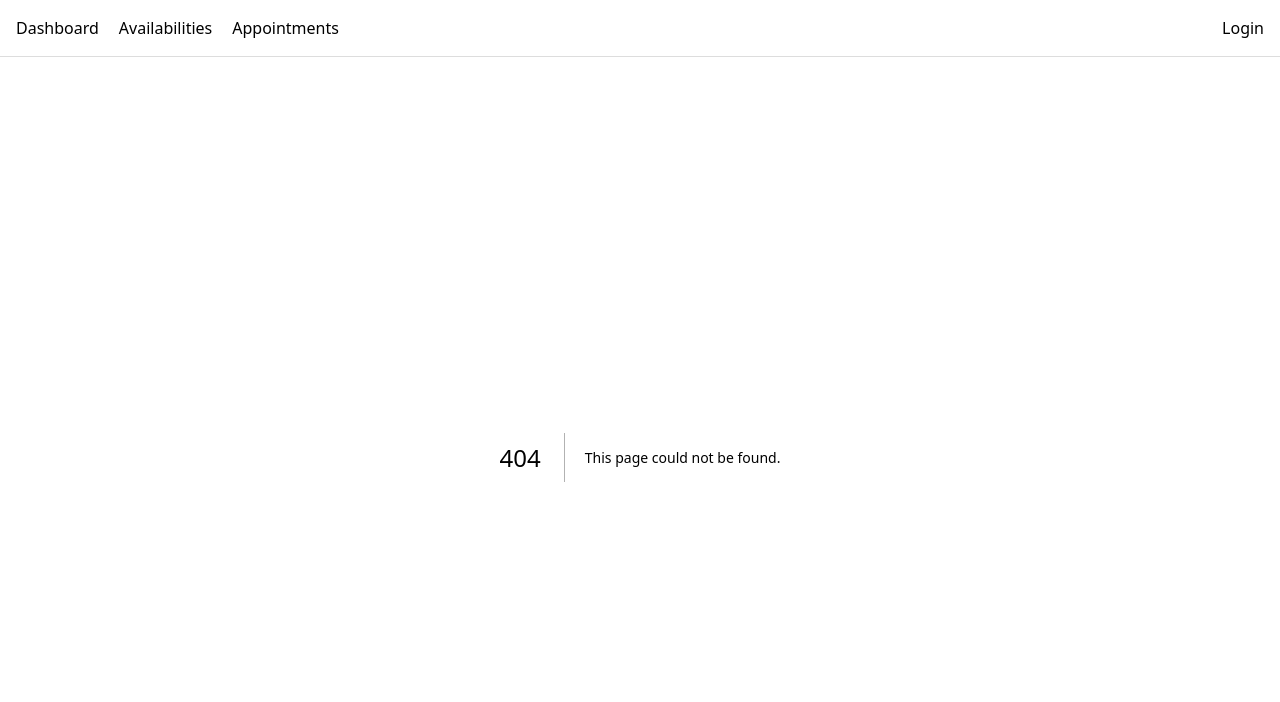
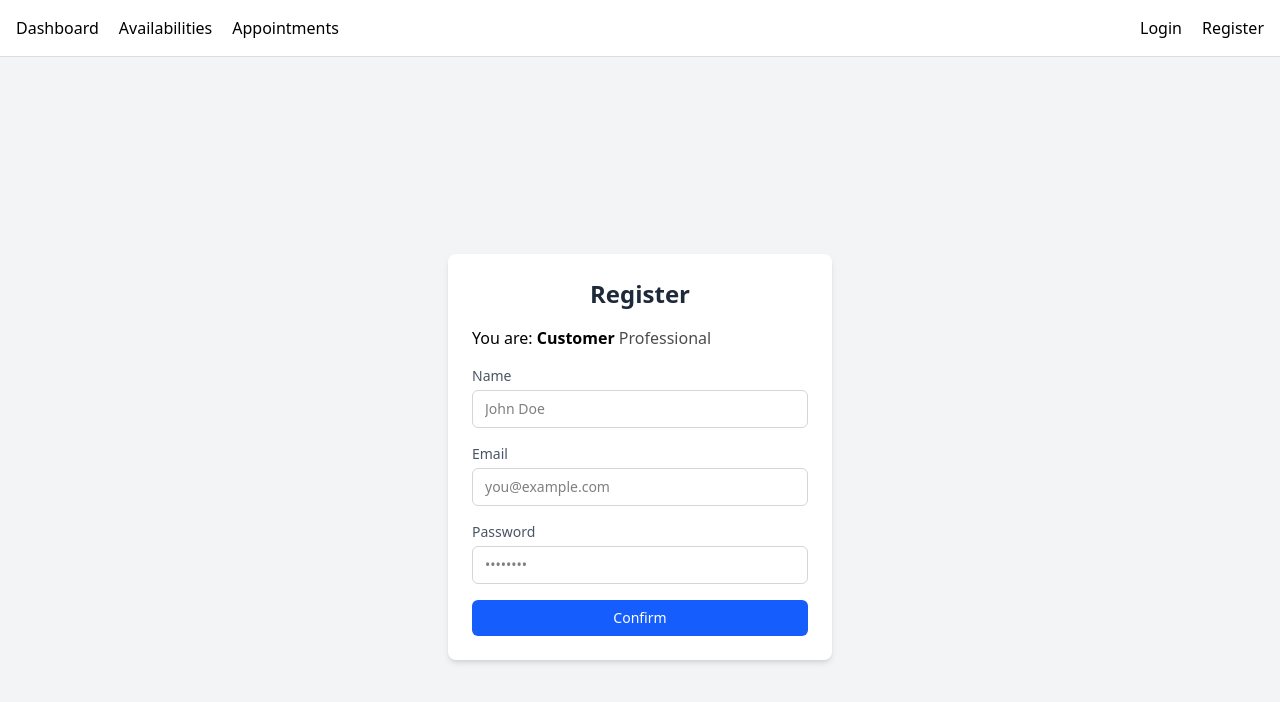
Before and after one commit to lucasamsellem/bookeasy, a Next.js app in the folder frontend/: page /register in a window 1280 px wide. Before the commit this address had no page. Shown: the top 702 px of the page. Built offline with nearby package versions, Linux system fonts and the light colour scheme; no server answers.

Commit message:
feat(front and back): created register form in front and updated user Schema

```diff
--- /dev/null
+++ b/frontend/app/register/page.tsx
@@ -0,0 +1,9 @@
+import RegisterForm from '@/components/RegisterForm';
+
+export default function RegisterPage() {
+  return (
+    <div className='flex min-h-screen items-center justify-center bg-gray-100'>
+      <RegisterForm />
+    </div>
+  );
+}
--- /dev/null
+++ b/frontend/components/RegisterForm.tsx
@@ -0,0 +1,185 @@
+'use client';
+
+import { useState } from 'react';
+import { apiFetch } from '@/services/api';
+import { useMutation } from '@tanstack/react-query';
+
+type UserRole = 'customer' | 'professional';
+
+interface RegisterBody {
+  name: string;
+  email: string;
+  password: string;
+  profession: string;
+  address: string;
+  role: UserRole;
+}
+
+const initialForm: RegisterBody = {
+  name: '',
+  email: '',
+  password: '',
+  profession: '',
+  address: '',
+  role: 'customer',
+};
+
+export default function RegisterForm() {
+  const [form, setForm] = useState<RegisterBody>(initialForm);
+
+  const isProfessional = form.role === 'professional';
+
+  const { mutate: register } = useMutation({
+    mutationFn: async (data: RegisterBody) => {
+      const res = await apiFetch('/users', {
+        method: 'POST',
+        headers: { 'Content-Type': 'application/json' },
+        body: JSON.stringify(data),
+      });
+
+      if (!res.ok) {
+        const errorData = await res.json();
+        throw new Error(errorData.message ?? 'Register failed');
+      }
+
+      return res.json();
+    },
+  });
+
+  const handleChange = (field: keyof RegisterBody) => (e: React.ChangeEvent<HTMLInputElement>) => {
+    setForm((prev) => ({
+      ...prev,
+      [field]: e.target.value,
+    }));
+  };
+
+  const handleRoleChange = (role: UserRole) => {
+    setForm((prev) => ({
+      ...prev,
+      role,
+      profession: role === 'professional' ? prev.profession : '',
+      address: role === 'professional' ? prev.address : '',
+    }));
+  };
+
+  const handleSubmit = (e: React.FormEvent<HTMLFormElement>) => {
+    e.preventDefault();
+    register(form);
+  };
+
+  return (
+    <form
+      onSubmit={handleSubmit}
+      className='w-full max-w-sm space-y-4 rounded-lg bg-white p-6 shadow-md'
+    >
+      <h1 className='text-center text-2xl font-semibold text-gray-800'>Register</h1>
+
+      <h3>
+        You are:{' '}
+        <RoleButton
+          label='Customer'
+          isActive={form.role === 'customer'}
+          onClick={() => handleRoleChange('customer')}
+        />{' '}
+        <RoleButton
+          label='Professional'
+          isActive={form.role === 'professional'}
+          onClick={() => handleRoleChange('professional')}
+        />
+      </h3>
+
+      <Input
+        label='Name'
+        id='name'
+        value={form.name}
+        onChange={handleChange('name')}
+        placeholder='John Doe'
+      />
+
+      <Input
+        label='Email'
+        id='email'
+        type='email'
+        value={form.email}
+        onChange={handleChange('email')}
+        placeholder='you@example.com'
+      />
+
+      <Input
+        label='Password'
+        id='password'
+        type='password'
+        value={form.password}
+        onChange={handleChange('password')}
+        placeholder='••••••••'
+      />
+
+      {isProfessional && (
+        <>
+          <Input
+            label='Profession'
+            id='profession'
+            value={form.profession}
+            onChange={handleChange('profession')}
+            placeholder='Photographer'
+          />
+
+          <Input
+            label='Address'
+            id='address'
+            value={form.address}
+            onChange={handleChange('address')}
+            placeholder='Central Park, New York City, USA'
+          />
+        </>
+      )}
+
+      <button
+        type='submit'
+        className='w-full rounded-md bg-blue-600 py-2 text-sm font-medium text-white transition hover:bg-blue-700 focus:outline-none focus:ring-2 focus:ring-blue-500 focus:ring-offset-2'
+      >
+        Confirm
+      </button>
+    </form>
+  );
+}
+
+interface RoleButtonProps {
+  label: string;
+  isActive: boolean;
+  onClick: () => void;
+}
+
+function RoleButton({ label, isActive, onClick }: RoleButtonProps) {
+  return (
+    <button
+      type='button'
+      onClick={onClick}
+      className={`cursor-pointer transition ${
+        isActive ? 'font-semibold opacity-100' : 'opacity-70 hover:opacity-100'
+      }`}
+    >
+      {label}
+    </button>
+  );
+}
+
+interface InputProps extends React.InputHTMLAttributes<HTMLInputElement> {
+  label: string;
+}
+
+function Input({ label, id, ...props }: InputProps) {
+  return (
+    <div className='flex flex-col space-y-1'>
+      <label htmlFor={id} className='text-sm text-gray-600'>
+        {label}
+      </label>
+      <input
+        id={id}
+        required
+        className='rounded-md border border-gray-300 px-3 py-2 text-sm focus:border-blue-500 focus:outline-none focus:ring-1 focus:ring-blue-500'
+        {...props}
+      />
+    </div>
+  );
+}
--- a/frontend/layout/Header.tsx
+++ b/frontend/layout/Header.tsx
@@ -16,8 +16,9 @@ export default function Header() {
 
         {loggedUser.name && <p>Welcome, {loggedUser.name}</p>}
 
-        <div>
+        <div className='flex gap-x-5'>
           <Link href='/login'>Login</Link>
+          <Link href='/register'>Register</Link>
         </div>
       </nav>
     </header>
```
Also changed, not shown: 2 other files (tests, documents, lock files or other folders).
